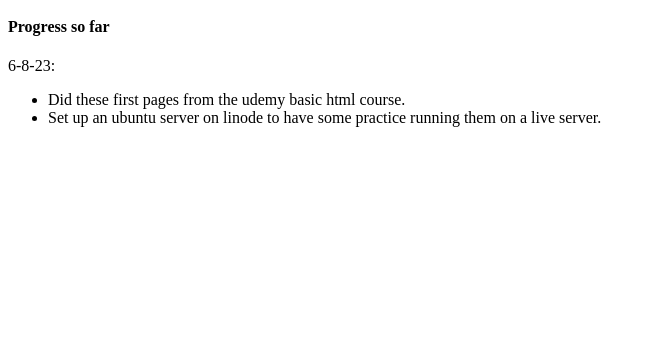
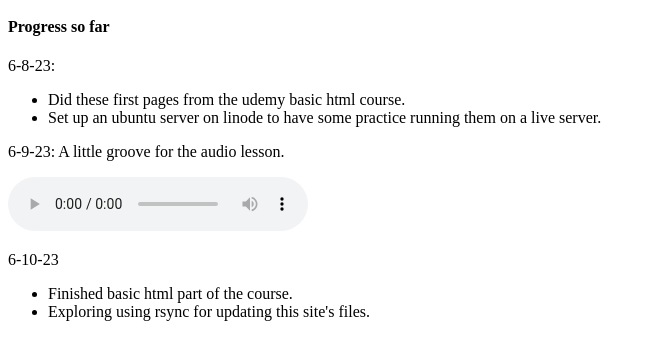
Before and after one commit to terry1945/basichtmlcrs, a plain HTML site: page 4github/index.html in a window 1280 px wide. Shown: the part 101-460 px from the top of the page, without its empty margins (0-656 px from the left). Drawn offline with Linux system fonts and the light colour scheme.

Commit message:
Finished html index add audio

```diff
--- a/4github/index.html
+++ b/4github/index.html
@@ -18,6 +18,22 @@
 	</ul>
 
 	</p>
+	<p>6-9-23: A little groove for the audio lesson.</p>
+	<audio controls>
+		<source src="audio/groove.mp3" type="audio/mpeg">
+		<a href="audio/groove.mp3">Fallback recording for old browsers</a>
+	</audio>
+	<!-- <h2>Video</h2>
+	<p>Video file:</p>
+	<p>Doesn't seem to work for the .mov file type. Probably best to use a 3d party host for vids.</p>
+	<video controls>
+		<source src="video/coda.mov" type="video/mov" </video> -->
+	<p>6-10-23</p>
+
+<ul>
+		<li>Finished basic html part of the course.</li>
+		<li>Exploring using rsync for updating this site's files.</li>
+	</ul>
 </body>
 
 </html>
```
Also changed, not shown: 4 other files.
